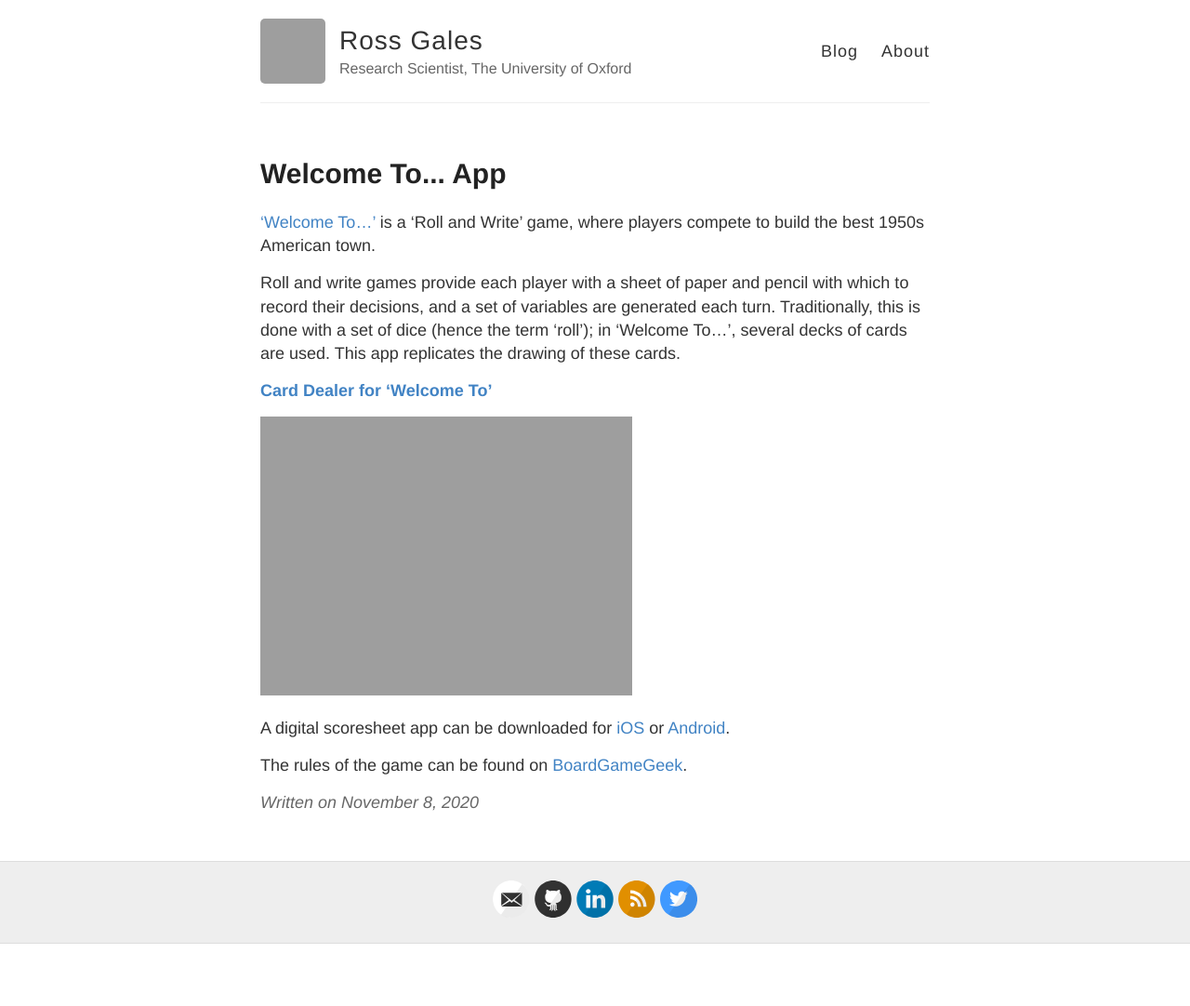
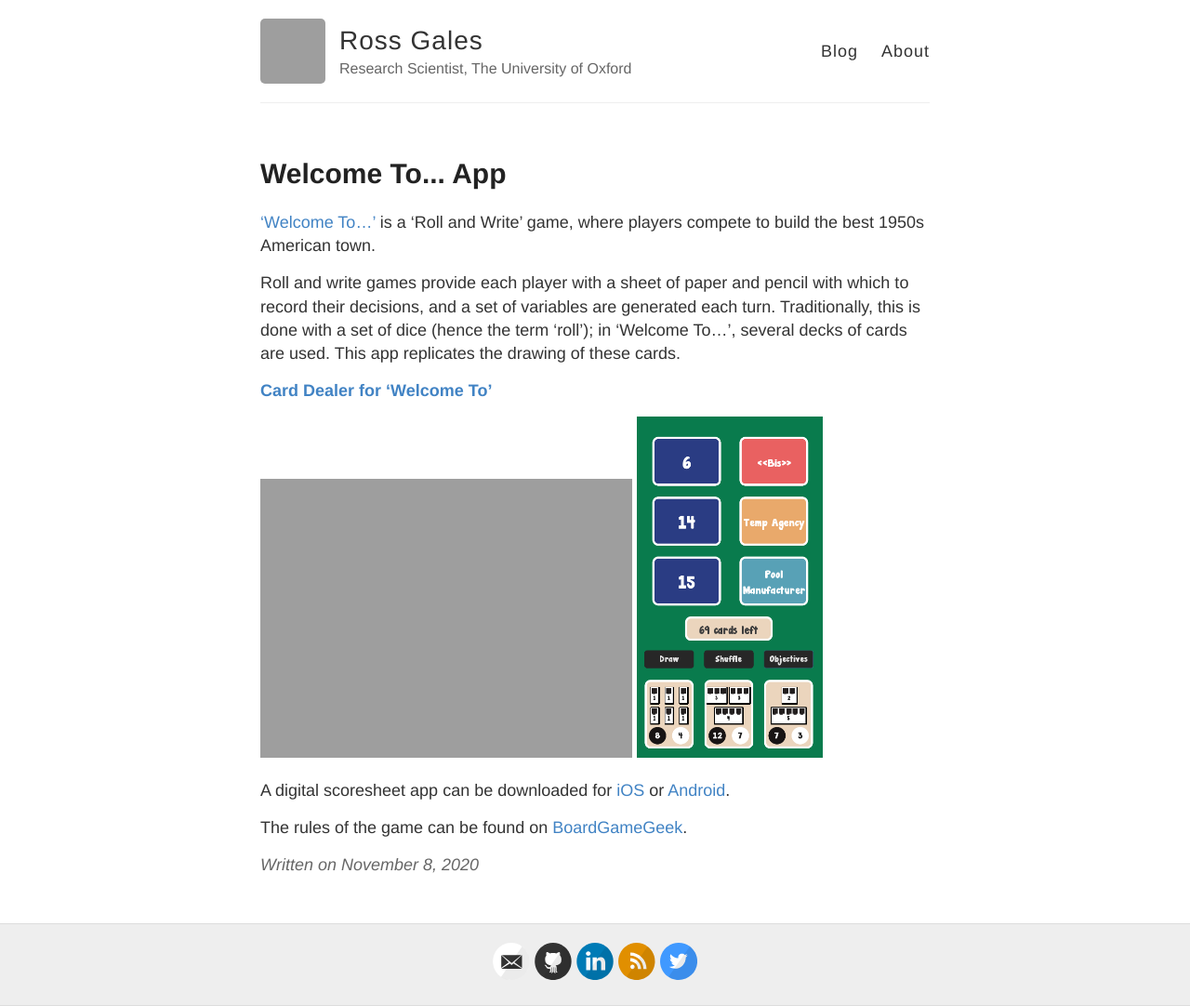
Before and after one commit to rosscg/rosscg.github.io, a Jekyll site: the page built from _posts/2020-11-8-Welcome-To.md, in a window 1280 px wide. Shown: the whole page at 93% size. Built offline with Jekyll 4.4.1, drawn with Linux system fonts in a browser that asks for light colours; comment, search, counter and statistics services are not loaded; before the commit the page ends 1015 px from its top, so only the background shows below that; grey boxes are pictures that could not be loaded.

Commit message:
WelcomeTo post

```diff
--- a/_posts/2020-11-8-Welcome-To.md
+++ b/_posts/2020-11-8-Welcome-To.md
@@ -10,6 +10,7 @@
 [**Card Dealer for 'Welcome To'**]({{ site.baseurl }}/welcometo/WelcomeTo.html){:target="_blank"}
 
 ![Welcome To App](/images/posts/welcometo.png =200x)
+<img src="/images/posts/welcometo.png" alt="Welcome To App" width="200"/>
 
 A digital scoresheet app can be downloaded for [iOS](https://apps.apple.com/us/app/welcome-to-your-perfect-home/id1358077007) or [Android](https://play.google.com/store/apps/details?id=com.bluecocker.welcome).
 
```
